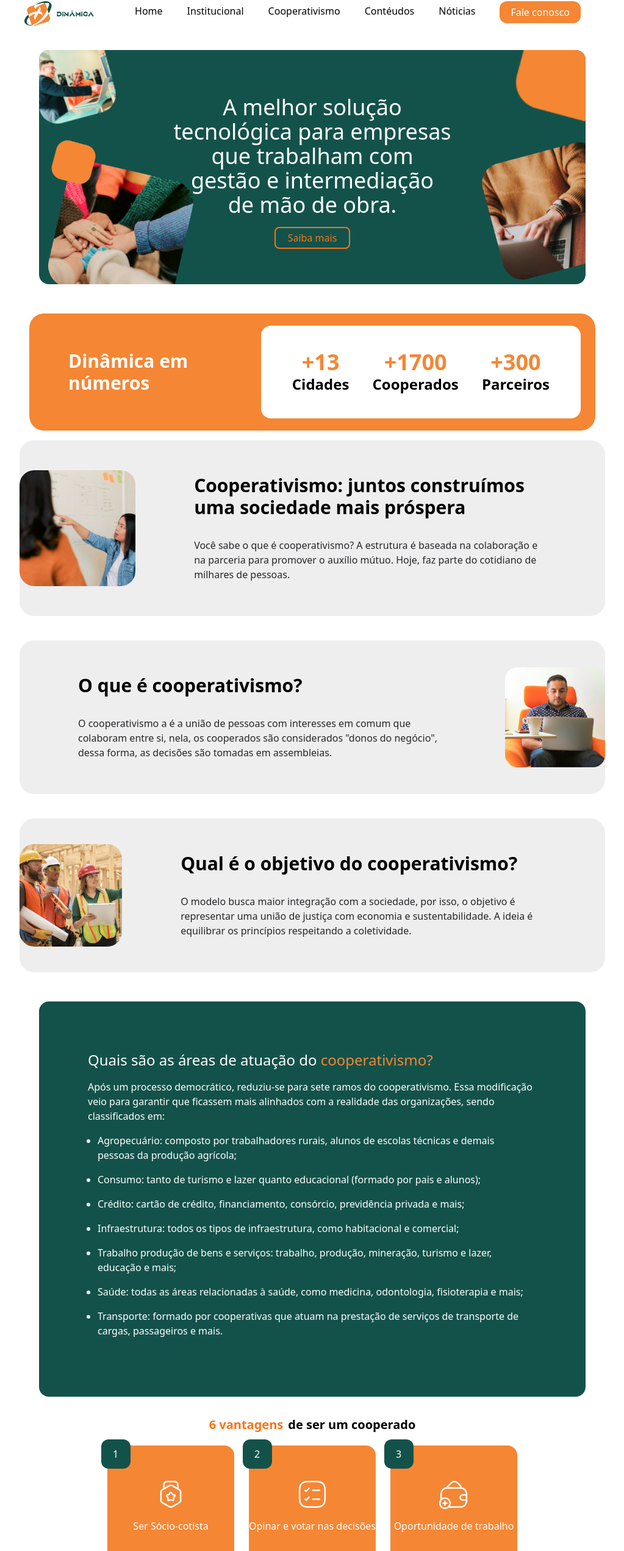
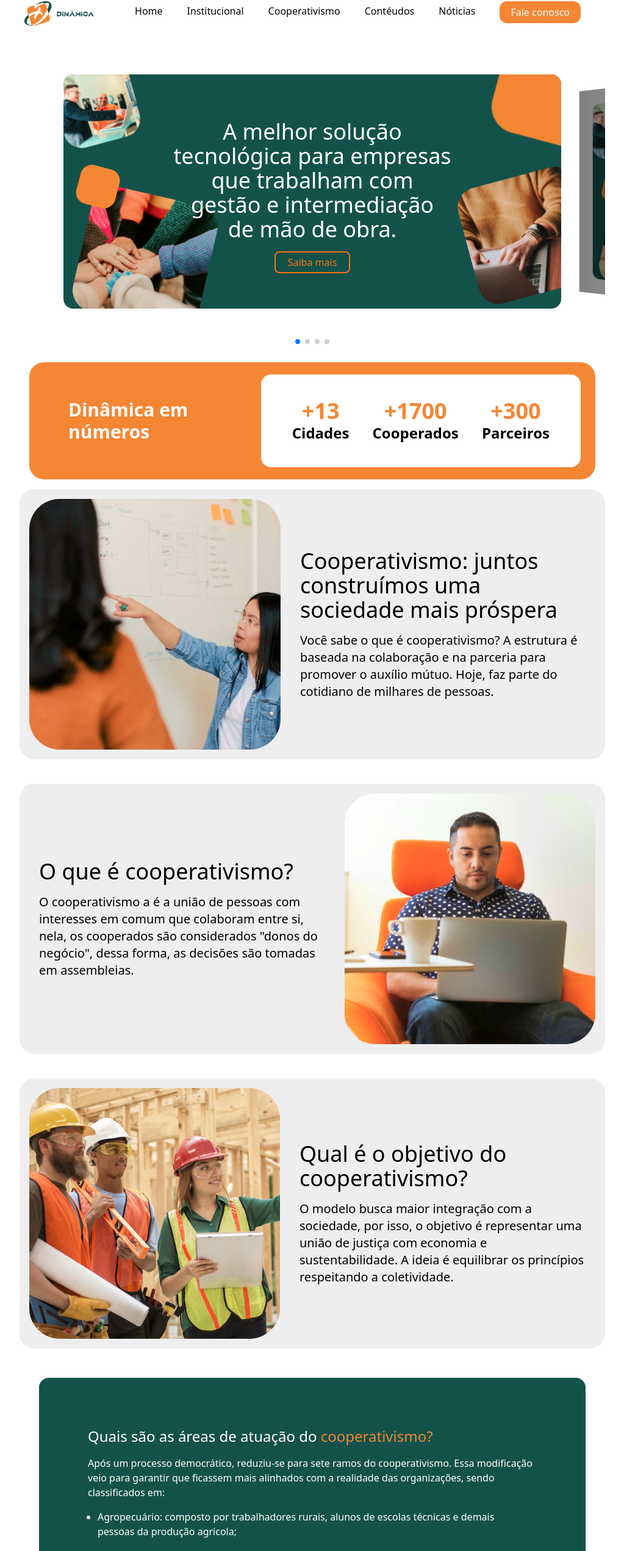
Before and after one commit to joaogg77br/dinamica, a React (Vite) app: page / in a window 1280 px wide. Shown: the part 30-2573 px from the top of the page at 61% size, without its empty margins (128-1151 px from the left). Built offline with nearby package versions, Linux system fonts and the light colour scheme.

Commit message:
ultimo commit do dia

```diff
--- a/src/App.jsx
+++ b/src/App.jsx
@@ -14,15 +14,49 @@ import Wallet from './assets/wallet-add.png'
 import Teacher from './assets/teacher.png'
 import Brif from "./assets/brifecase-tick.png"
 import Security from "./assets/security-user.png"
+import Ss from "./assets/Headline.png"
+import { Navigation, Pagination, Scrollbar, A11y, EffectCoverflow } from "swiper/modules"
+import { Swiper, SwiperSlide } from 'swiper/react'
+
+import 'swiper/css'
+import 'swiper/css/navigation';
+import 'swiper/css/pagination';
+import 'swiper/css/scrollbar';
+
 
 function App() {
-
   return (
     <>
       <div className='sm:px-10 lg:px-40'>
         <Header />
-        <Banner />
-        <div className='p-4 '>
+        <Swiper
+          className='p-10'
+          effect={'coverflow'}
+          grabCursor={true}
+          coverflowEffect={{
+            rotate: 50,
+            stretch: 0,
+            depth: 100,
+            modifier: 1,
+          }}
+          Navigation={true}
+          pagination={true}
+          modules={[EffectCoverflow, Pagination,]}
+        >
+          <SwiperSlide>
+            <Banner />
+          </SwiperSlide>
+          <SwiperSlide>
+            <Banner />
+          </SwiperSlide>
+          <SwiperSlide>
+            <Banner />
+          </SwiperSlide>
+          <SwiperSlide>
+            <Banner />
+          </SwiperSlide>
+        </Swiper>
+        <div className='p-4'>
           <div className='px-2 flex justify-end items-center flex-col  bg-laranja rounded-3xl sm:flex-row sm:justify-around '>
             <h1 className='text-white text-xl font-semibold m-4 sm:text-3xl pl-10'>Dinâmica em números</h1>
             <div className='flex w-full justify-between bg-white  gap-4 rounded-2xl  lg:my-5 m-4 sm:w-4/6 sm:p-10 sm:justify-around sm:flex-wrap'>
--- a/src/components/Advantages.jsx
+++ b/src/components/Advantages.jsx
@@ -3,14 +3,11 @@
 export default function Advantagens({text,img,number}){
     return(
         <div className="">
-            <div className="relative h-60 w-40 md:h-52 md:w-52 bg-laranja rounded-2xl
-            p-10
-            sm:h-40 sm:w-60 sm:p-0
+            <div className="flex items-center relative h-60 w-40 sm:min-h-40 sm:w-52 bg-laranja rounded-2xl
+            p-5
             ">
-                <div className="flex h-10 w-10 justify-center items-center absolute top-fifityMin left-fifityMin bg-verde text-white rounded-xl
-                    sm:h-12 sm:w-12
-                ">{number}</div>
-                <div className="flex flex-col justify-center text-white w-full text-center  lg:pt-10 ">
+                <div className="flex h-10 w-10 justify-center items-center absolute top-fifityMin left-fifityMin bg-verde text-white rounded-xl sm:h-12 sm:w-12 ">{number}</div>
+                <div className="flex flex-col justify-end text-white w-full text-center  lg:p-10 ">
                     <div className="flex flex-col items-center justify-center">
                     <img src={img} alt="" />
                     <p className="">{text}</p>
--- a/src/components/Explain.jsx
+++ b/src/components/Explain.jsx
@@ -1,28 +1,24 @@
 
 
-export default function Explain({title,text,img,side}){
+export default function Explain({ title, text, img, side }) {
 
-    return(
-        <div className="">
-            <div className="flex flex-col bg-cinza rounded-3xl lg:flex-row w-full sm:items-center ">
+    return (
+        <>
+            <div className="bg-cinza flex gap-4 flex-col p-4 pb-4 rounded-3xl md:flex-row">
                 { side?
-                <div>
-                    <img src={img} alt="Not found" className="w-full rounded-3xl h-30" />
-                </div>
+                    <img src={img} alt="" />
                     :null
                 }
-                <div className="flex flex-col p-10 px-20">
-                    <h1 className="font-semibold text-start text-xl mb-4 m-4 sm:text-3xl">{title}</h1>
-                    <p className="m-4 text-zinc-800 ">{text}</p>
+                <div className="flex  flex-col justify-center p-4 gap-4">
+                    <h1 className="text-4xl font-medium">{title}</h1>
+                    <p className="text-xl">{text}</p>
                 </div>
                 { !side?
-                <div>
-                    <img src={img} alt="Not found" className="h-96 w-full sm:h-full" />
-                </div>
+                    <img src={img} alt="" />
                     :null
                 }
+            </div>
 
-            </div>
-        </div>
+        </>
     )
 }
--- a/src/components/Header.jsx
+++ b/src/components/Header.jsx
@@ -12,7 +12,7 @@ export default function Header() {
     return (
         <>
         <div className="flex w-full  justify-center mb-20">
-            <header className="flex w-full justify-between p-3 fixed z-50 bg-white lg:px-40">
+            <header className="flex w-full justify-between p-3 fixed z-50 bg-white md:px-20 lg:px-40">
                 <div className={`fixed ${menu}   justify-end top-0 left-0  bg-black bg-opacity-50 w-full h-screen z-50`}>
                     <div className="bg-verde flex flex-col h-screen overflow-hidden animate-wiggle w-11/12 p-2 pt-4">
                         <div className="flex w-full justify-end">
@@ -22,8 +22,8 @@ export default function Header() {
                             <li className="flex gap-2 flex-col border-b-2 border-zinc-50 border-opacity-25 pb-4">
                                 <Link to="/" className="relative font-medium border-white  hover:left-4">Home</Link>
                             </li>
-                            <li className="flex gap-2 flex-col border-b-zinc-50 border-b-2 pb-4 pr-4 border-opacity-25">
-                                <div className="flex justify-between ">
+                            <li className="flex gap-2 flex-col border-b-zinc-50 border-b-2 pb-4 pr-4 border-opacity-25 overflow-hidden">
+                                <div className="flex justify-between overflow-hidden">
                                     <Link to="/noticias" className="relative border-white hover:left-4 font-medium">Institucional</Link>
                                     {openIns ?
                                         <ChevronUp className="cursor-pointer" onClick={() => {
@@ -38,7 +38,7 @@ export default function Header() {
                                     }
                                 </div>
                                 {openIns ?
-                                    <ul className="flex flex-col gap-4 mt-4 animate-wiggle">
+                                    <ul className="flex flex-col gap-4 mt-4 animate-downside">
                                         <li className="underline"><Link to="/dinamica">Sobre A Dinâmica</Link></li>
                                         <li className="underline"><Link to="/mvv">Visão, Missão e vetores</Link></li>
                                         <li className="underline"><Link to="/atividades">Atividades Desenvolvidas pela Dinâmica</Link></li>
@@ -49,7 +49,7 @@ export default function Header() {
                                     : null
                                 }
                             </li>
-                            <li className="flex gap-2 flex-col border-b-2 border-zinc-50 pb-4 border-opacity-25">
+                            <li className="flex gap-2 flex-col border-b-2 border-zinc-50 pb-4 border-opacity-25 overflow-hidden">
                                 <div className="flex justify-between pr-4">
                                     <Link to="/dinamica" className="relative border-white hover:left-4 font-medium">Cooperativismo</Link>
 
@@ -64,7 +64,7 @@ export default function Header() {
                                     }
                                 </div>
                                 {openCoop ?
-                                    <ul className="flex flex-col gap-4 animate-wiggle pt-4">
+                                    <ul className="flex flex-col gap-4 animate-downside pt-4">
                                         <li className="underline"><Link to="/cooperativismo">Cooperativismo, Cooperativa e Cooperado</Link></li>
                                         <li className="underline"><Link to="/principios">7 Princípios do Cooperativismo</Link></li>
                                         <li className="underline"><Link to="/Educacao continuada">Educação Continuada</Link></li>
--- a/src/components/ativiti.jsx
+++ b/src/components/ativiti.jsx
@@ -3,8 +3,8 @@ import { Check } from "lucide-react"
 export default function Ativiti({Txt}){
     return(
         <>
-                <div className="w-40 h-40 flex flex-col font-medium text-sm gap-4 justify-center items-center bg-white text-center p-8 rounded-2xl lg:w-80 lg:h-36">
-                    <div className=" p-1 flex justify-center items-centerp-4 rounded-xl bg-laranja bg-opacity-50">
+                <div className="w-40 h-40 flex flex-col  font-medium text-sm gap-4 justify-center items-center bg-white text-center p-8 rounded-2xl lg:w-80 lg:h-36">
+                    <div className=" p-1 flex justify-center items-center rounded-xl bg-laranja bg-opacity-50">
                         <Check color="orange" />
                     </div>
                     <p>{Txt}</p>
--- a/tailwind.config.js
+++ b/tailwind.config.js
@@ -9,6 +9,17 @@ export default {
       wiggle: {
         '0%': { transform: 'translate(+300px,0px)' },
         '100%': { transform: '' },
+      },
+     downside:{
+        "0%": {transform:'translate(0px, -300px)',
+          opacity:"0%"
+        },
+        "75%": {transform:'translate(10px,0px)',
+          opacity:"50%"
+        },
+        "100%": {transform:'translate(10px,0px)',
+          opacity:"100%"
+        }
       },
       opacityHy:{
           "0%": { opacity:"0%"},
@@ -26,7 +37,8 @@ export default {
       },
         animation: {
           wiggle: 'wiggle .3s ease-in-out',
-          opacityHy: "opacityHy .2s ease-in"
+          opacityHy: "opacityHy .3s ease-in",
+          downside:'downside .3s ease-in'
         }
     },
   },
```
Also changed, not shown: src/assets/Headline.png (added), src/assets/Rectangle 7.png (added).
